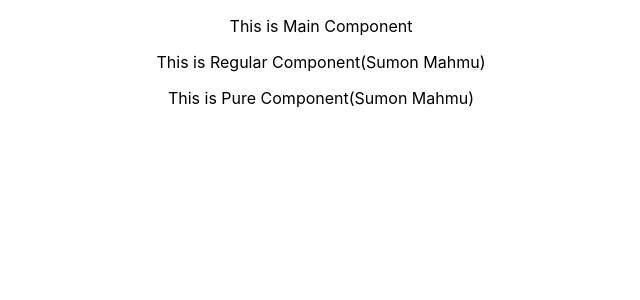
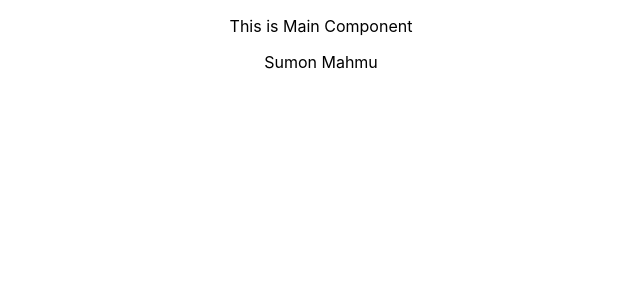
Before and after one commit to mdabutaleb/learning-react-js, a React (Create React App) app: page / in a window 1280 px wide. Shown: the top 300 px of the page, without its empty margins (319-959 px from the left). Built offline with nearby package versions, Linux system fonts and the light colour scheme.

Commit message:
Understanding Pure Component and Memo Component

```diff
--- /dev/null
+++ b/src/Components/MemoComp.js
@@ -0,0 +1,11 @@
+import React, {Component} from 'react';
+
+function MemoComp({name}) {
+    console.log('Memo Component Loading')
+    return (
+        <div>
+            {name}
+        </div>
+    );
+}
+export default React.memo(MemoComp);
--- a/src/Components/ParentComp.js
+++ b/src/Components/ParentComp.js
@@ -1,6 +1,7 @@
 import React, {Component} from 'react';
 import RegComp from "./RegComp";
 import PureComp from "./PureComp";
+import MemoComp from "./MemoComp";
 
 class ParentComp extends Component {
     constructor(props) {
@@ -25,8 +26,9 @@ class ParentComp extends Component {
         return (
             <div>
                 <p>This is Main Component</p>
-                <RegComp name={this.state.name}/>
-                <PureComp name={this.state.name}/>
+                {/*<RegComp name={this.state.name}/>*/}
+                {/*<PureComp name={this.state.name}/>*/}
+                <MemoComp name={this.state.name}/>
             </div>
         );
     }
```
